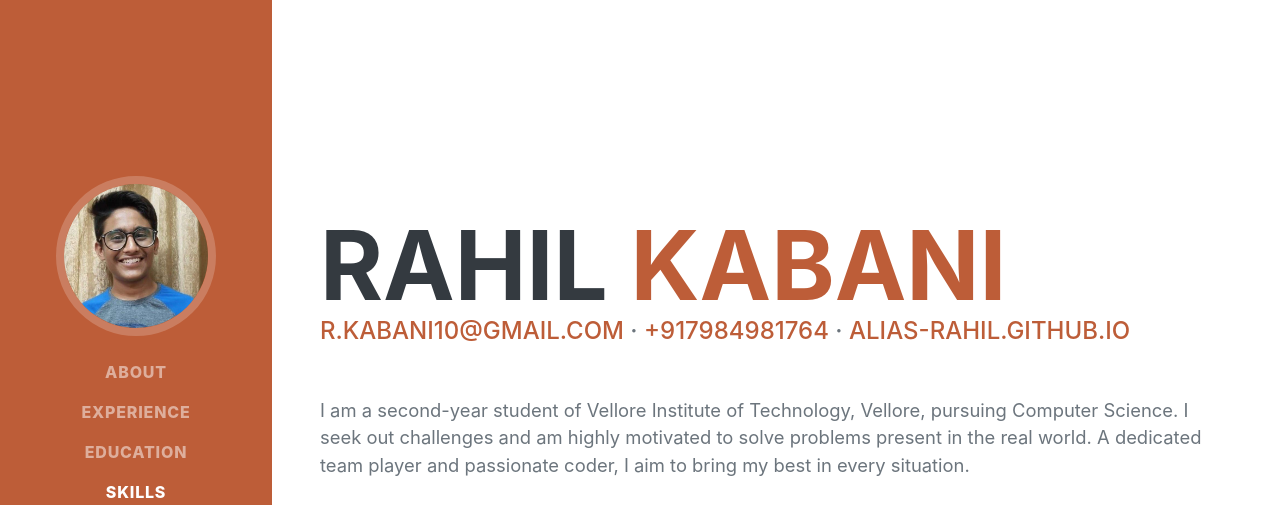
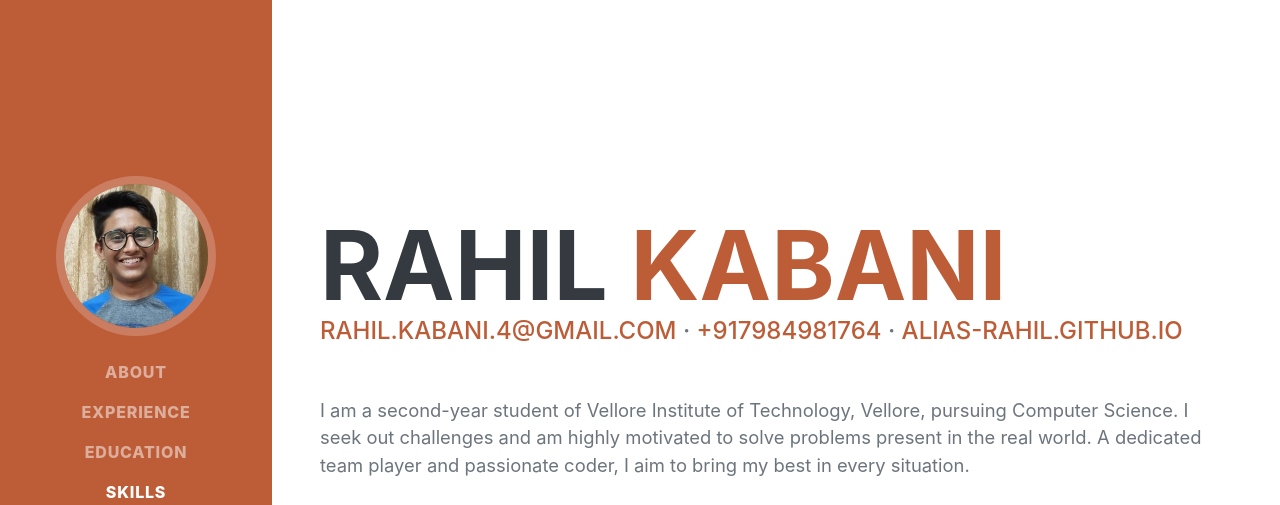
Before and after one commit to alias-rahil/alias-rahil.github.io, a plain HTML site: page index.html in a window 1280 px wide. Shown: the top 505 px of the page. Drawn offline with nearby package versions, Linux system fonts and the light colour scheme; a web font is replaced by a local one.

Commit message:
fix: update email address

```diff
--- a/index.html
+++ b/index.html
@@ -47,7 +47,7 @@
                     <span class="text-primary">Kabani</span>
                 </h1>
                 <div class="subheading mb-5">
-                    <a href="mailto:r.kabani10@gmail.com">r.kabani10@gmail.com</a> · <a href="tel:+917984981764">+917984981764</a> · <a href="https://alias-rahil.github.io/">alias-rahil.github.io</a>
+                    <a href="mailto:rahil.kabani.4@gmail.com">rahil.kabani.4@gmail.com</a> · <a href="tel:+917984981764">+917984981764</a> · <a href="https://alias-rahil.github.io/">alias-rahil.github.io</a>
                 </div>
                 <p class="lead mb-5">I am a second-year student of Vellore Institute of Technology, Vellore, pursuing Computer Science. I seek out challenges and am highly motivated to solve problems present in the real world. A dedicated team player and passionate coder,
                     I aim to bring my best in every situation.</p>
```
